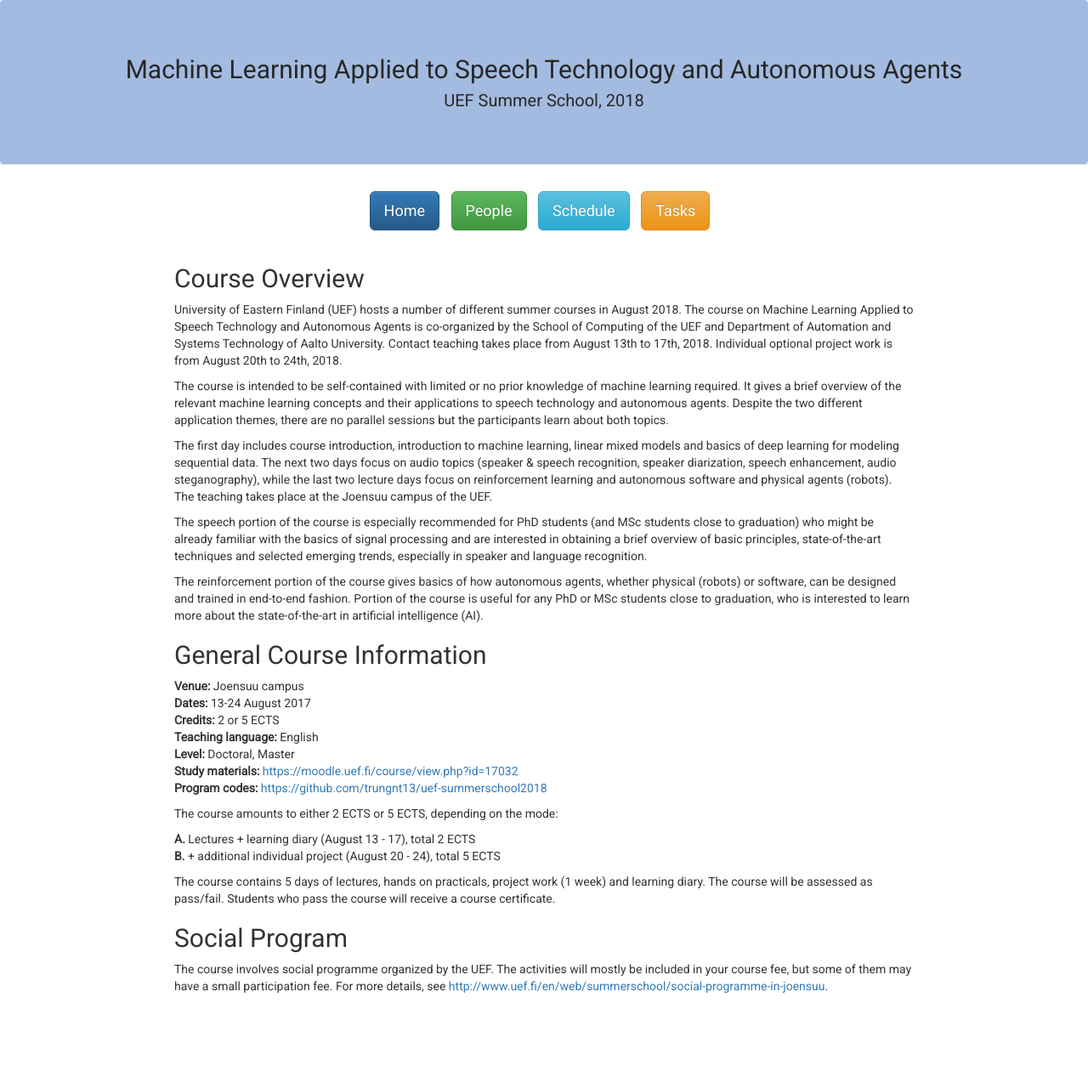
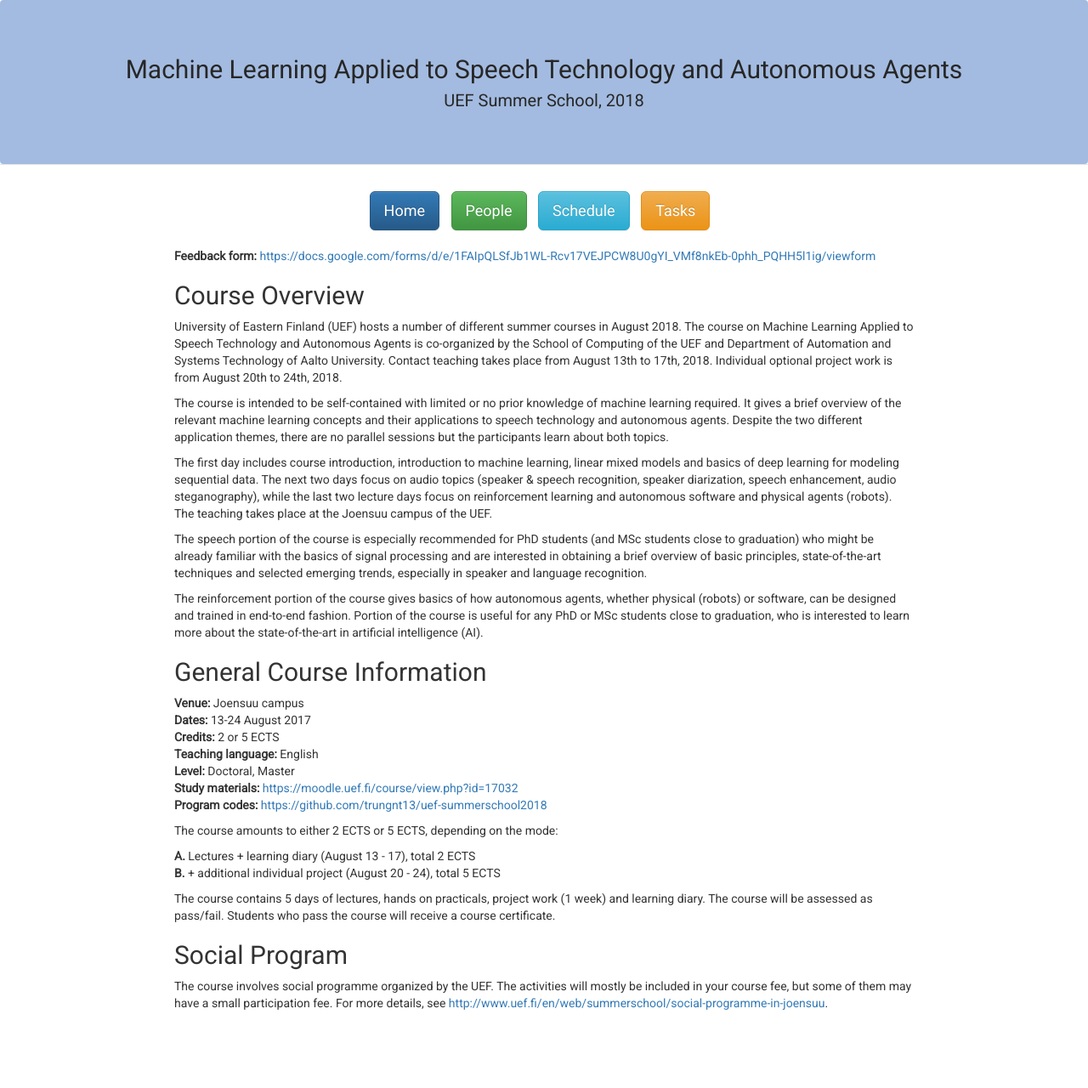
Before and after one commit to abrahamwoubie/Summer_School_RL, a Jekyll site: the page built from index.md, in a window 1280 px wide. Shown: the whole page at 85% size. Built offline with Jekyll 4.4.1, drawn with Linux system fonts in a browser that asks for light colours; nearby versions of some CDN libraries.

Commit message:
feedback form added

```diff
--- a/index.md
+++ b/index.md
@@ -5,6 +5,7 @@ title: UEF Summer School 2018
 
 {% include buttons.html %}
 
+**Feedback form:** [https://docs.google.com/forms/d/e/1FAIpQLSfJb1WL-Rcv17VEJPCW8U0gYI_VMf8nkEb-0phh_PQHH5l1ig/viewform](https://docs.google.com/forms/d/e/1FAIpQLSfJb1WL-Rcv17VEJPCW8U0gYI_VMf8nkEb-0phh_PQHH5l1ig/viewform)
 
 ## Course Overview
 University of Eastern Finland (UEF) hosts a number of different summer
```
